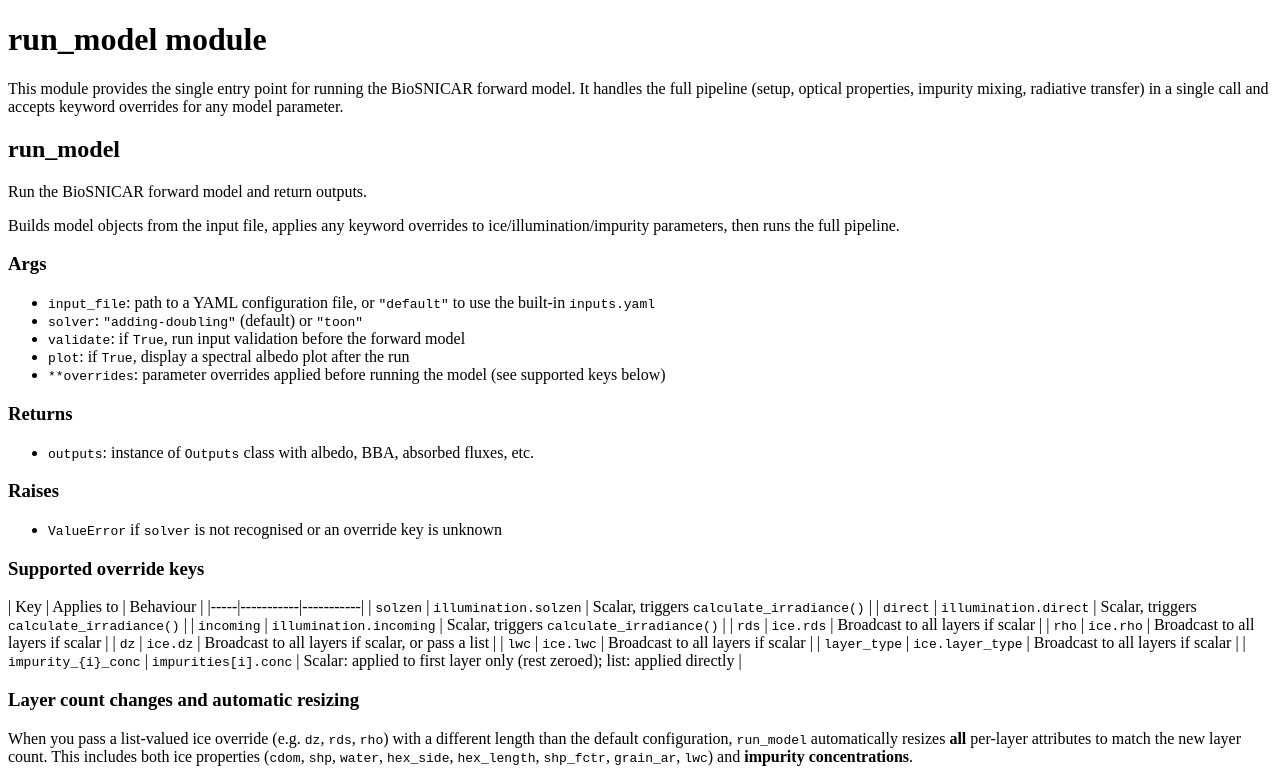
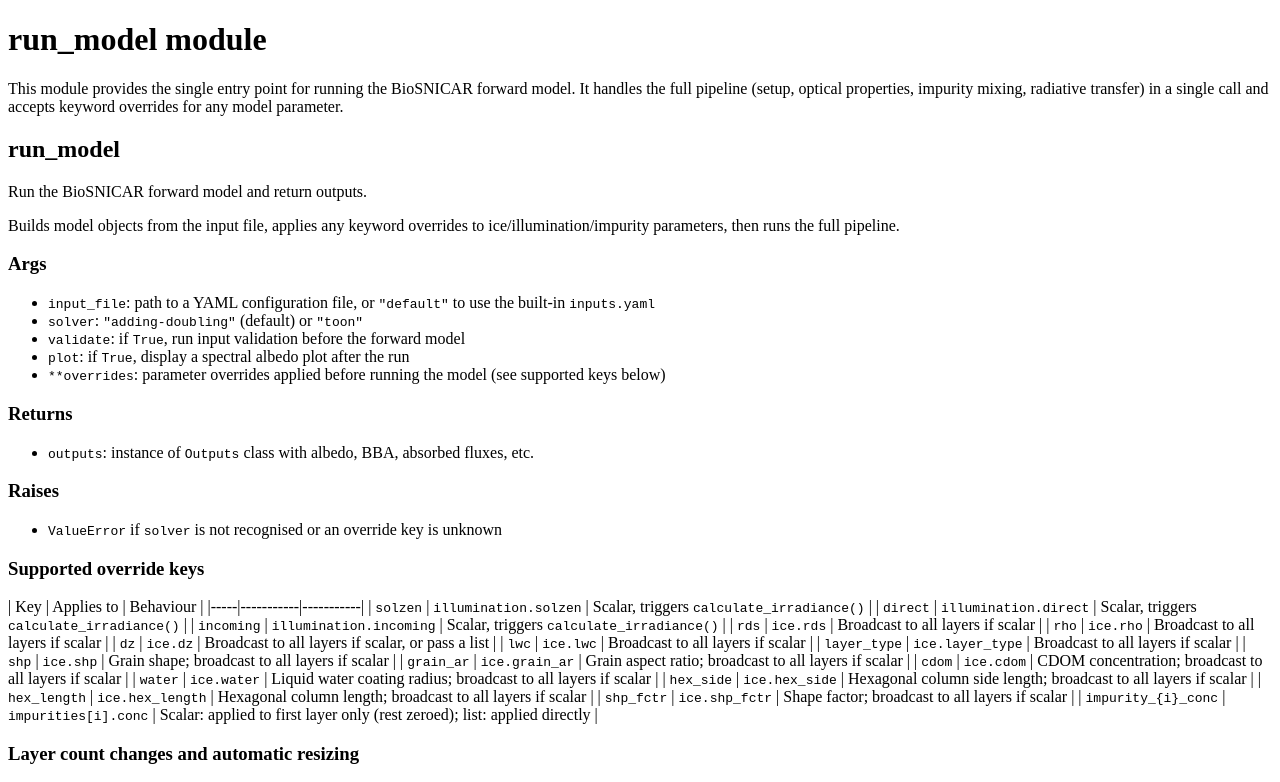
Before and after one commit to jmcook1186/biosnicar-website, a Next.js app: page /modules/run_model in a window 1280 px wide. Shown: the top 782 px of the page. Built offline with nearby package versions, Linux system fonts and the light colour scheme.

Commit message:
add info on overrides
Signed-off-by: jmc <33655003+jmcook1186@users.noreply.github.com>

```diff
--- a/pages/modules/run_model.mdx
+++ b/pages/modules/run_model.mdx
@@ -33,6 +33,13 @@
 | `dz` | `ice.dz` | Broadcast to all layers if scalar, or pass a list |
 | `lwc` | `ice.lwc` | Broadcast to all layers if scalar |
 | `layer_type` | `ice.layer_type` | Broadcast to all layers if scalar |
+| `shp` | `ice.shp` | Grain shape; broadcast to all layers if scalar |
+| `grain_ar` | `ice.grain_ar` | Grain aspect ratio; broadcast to all layers if scalar |
+| `cdom` | `ice.cdom` | CDOM concentration; broadcast to all layers if scalar |
+| `water` | `ice.water` | Liquid water coating radius; broadcast to all layers if scalar |
+| `hex_side` | `ice.hex_side` | Hexagonal column side length; broadcast to all layers if scalar |
+| `hex_length` | `ice.hex_length` | Hexagonal column length; broadcast to all layers if scalar |
+| `shp_fctr` | `ice.shp_fctr` | Shape factor; broadcast to all layers if scalar |
 | `impurity_{i}_conc` | `impurities[i].conc` | Scalar: applied to first layer only (rest zeroed); list: applied directly |
 
 ### Layer count changes and automatic resizing
```
